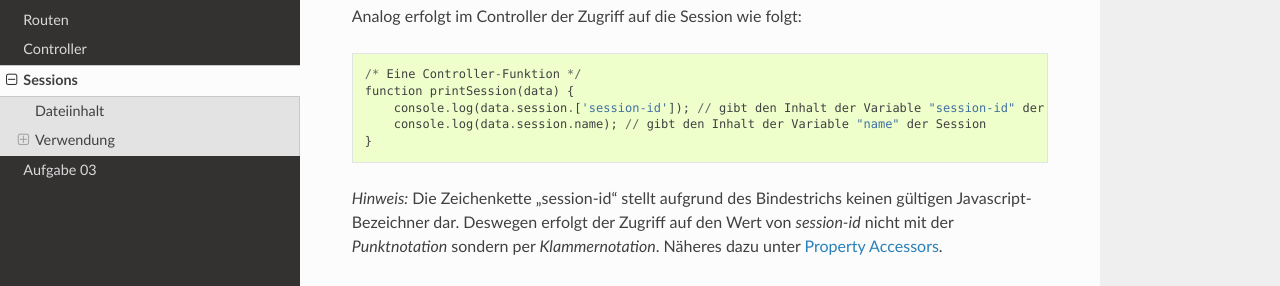
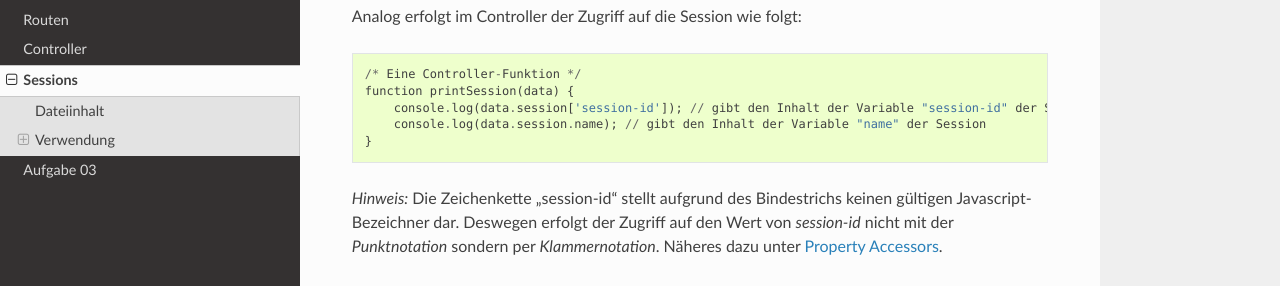
Before and after one commit to marianpg/fhw-web, a Sphinx documentation site: the page built from doc/source/sessions.rst, in a window 1280 px wide and 900 px high, scrolled down 1115 px. Shown: the part 159-445 px from the top of the window. Built offline with Sphinx 7.4.7 and the Read the Docs theme 2.0.0, drawn with Linux system fonts in a browser that asks for light colours.

Commit message:
documentation: fixed typo in code example

```diff
--- a/doc/source/sessions.rst
+++ b/doc/source/sessions.rst
@@ -60,7 +60,7 @@ Analog erfolgt im Controller der Zugriff auf die Session wie folgt::
 
     /* Eine Controller-Funktion */
     function printSession(data) {
-        console.log(data.session.['session-id']); // gibt den Inhalt der Variable "session-id" der Session
+        console.log(data.session['session-id']); // gibt den Inhalt der Variable "session-id" der Session
         console.log(data.session.name); // gibt den Inhalt der Variable "name" der Session
     }
 
```
